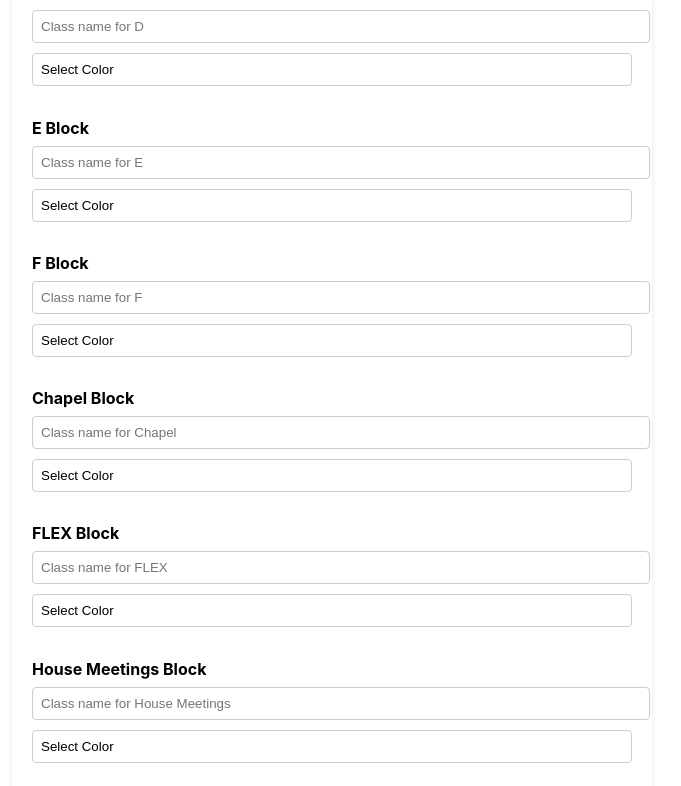
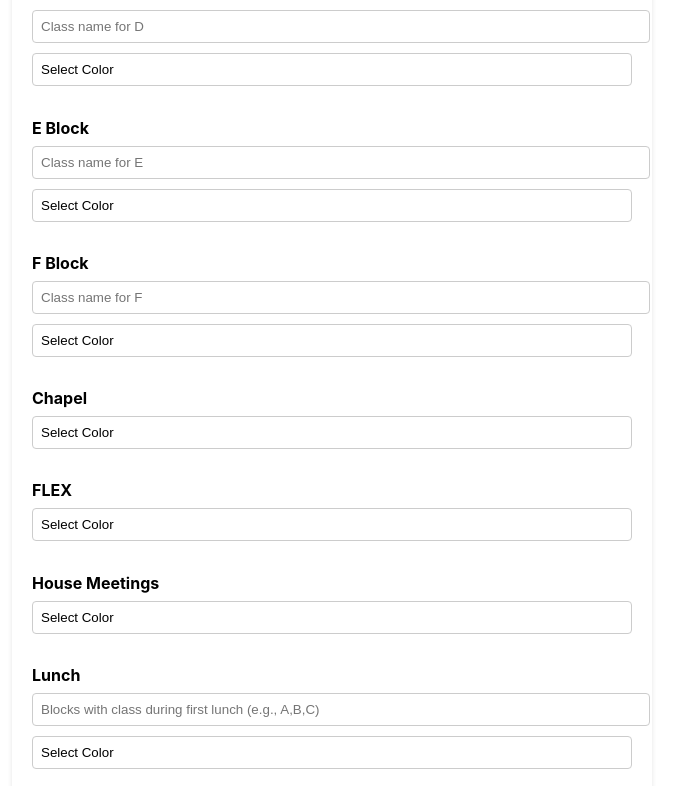
Before and after one commit to JackRubiralta/-millville-calendar-web, a React (Create React App) app: page / in a window 1280 px wide. Shown: the part 577-1363 px from the top of the page, without its empty margins (308-989 px from the left). Built offline with nearby package versions, Linux system fonts and the light colour scheme.

Commit message:
Fixed form

```diff
--- a/src/api.js
+++ b/src/api.js
@@ -1,7 +1,7 @@
 import axios from 'axios';
 
 // Set up a base URL for API requests
-const API_BASE_URL = 'https://millville-calendar-a4e239009a4b.herokuapp.com'; // Adjust this to the actual URL of your server
+const API_BASE_URL = 'http://localhost:3001'; // Adjust this to the actual URL of your server
 
 // Create an instance of axios with the base URL
 const api = axios.create({
--- a/src/components/SetupForm.js
+++ b/src/components/SetupForm.js
@@ -81,7 +81,7 @@ const SetupForm = () => {
                 />
             </div>
 
-            {blocks.concat(otherBlocks).map(block => (
+            {blocks.map(block => (
                 <div className="block-section" key={block}>
                     <h4>{block + " Block"}</h4>
                     <input
@@ -91,6 +91,26 @@ const SetupForm = () => {
                         onChange={(e) => handleBlockSetup(block, e.target.value, 'blockToClasses')}
                         placeholder={`Class name for ${block}`}
                     />
+                    <select
+                        name={`blockToColors[${block}]`}
+                        value={formData.blockToColors[block] || ''}
+                        onChange={(e) => handleBlockSetup(block, e.target.value, 'blockToColors')}
+                        style={colorStyle(formData.blockToColors[block])}
+                    >
+                        <option value="" hidden>Select Color</option>
+                        {colorOptions.map(option => (
+                            <option key={option.id} value={option.id} className='dropdown-option' style={{ backgroundColor: option.hex, color: 'black'}}>
+                                {option.name}
+                            </option>
+                        ))}
+                    </select>
+                </div>
+            ))}
+
+{otherBlocks.map(block => (
+                <div className="block-section" key={block}>
+                    <h4>{block }</h4>
+
                     <select
                         name={`blockToColors[${block}]`}
                         value={formData.blockToColors[block] || ''}
```
